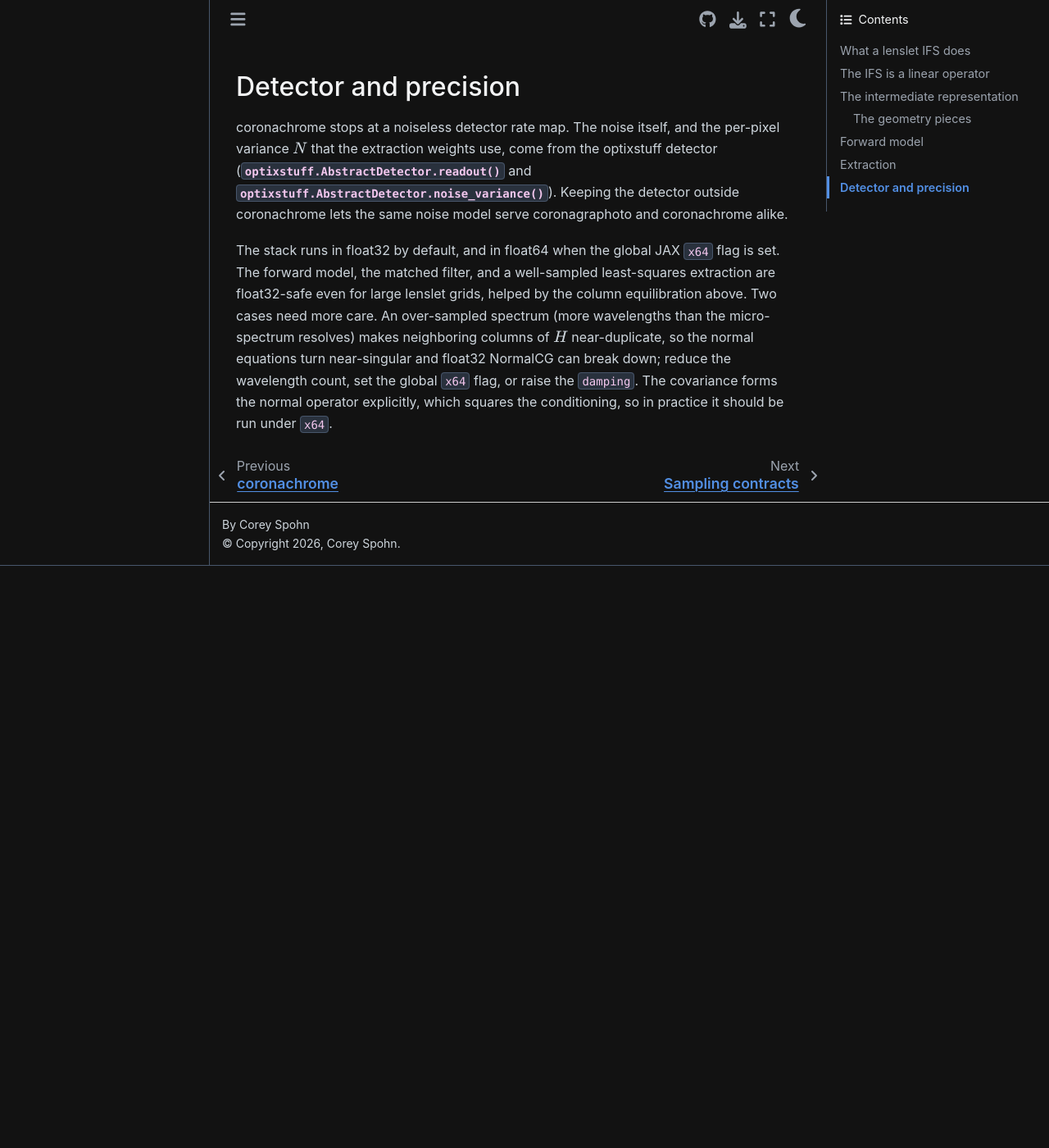
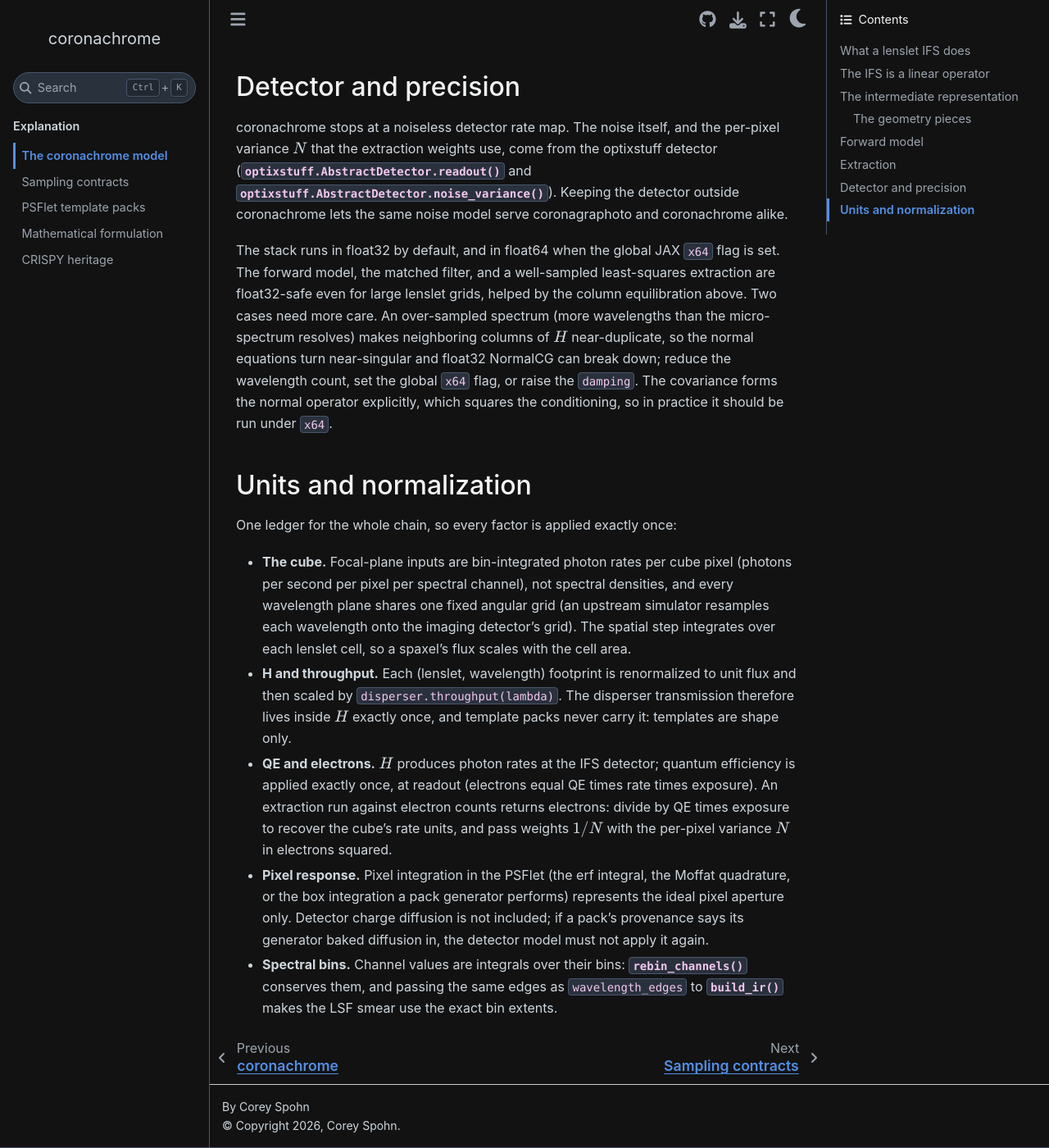
Before and after one commit to CoreySpohn/coronachrome, a Sphinx documentation site: the page built from docs/explanation/model.md, in a window 1280 px wide and 1400 px high, scrolled down 4291 px. Shown: the whole window at 82% size. Built offline with Sphinx 7.4.7 and the Sphinx Book theme 1.1.4, drawn with Linux system fonts in a browser that asks for light colours; pages that are not in the unit, such as notebooks, are missing from menus; before the commit the page ends 4981 px from its top, so only the background shows below that.

Commit message:
docs: units and normalization ledger

```diff
--- a/docs/explanation/model.md
+++ b/docs/explanation/model.md
@@ -168,3 +168,33 @@
 break down; reduce the wavelength count, set the global `x64` flag, or raise the
 `damping`. The covariance forms the normal operator explicitly, which squares the
 conditioning, so in practice it should be run under `x64`.
+
+## Units and normalization
+
+One ledger for the whole chain, so every factor is applied exactly once:
+
+- **The cube.** Focal-plane inputs are bin-integrated photon rates per cube
+  pixel (photons per second per pixel per spectral channel), not spectral
+  densities, and every wavelength plane shares one fixed angular grid (an
+  upstream simulator resamples each wavelength onto the imaging detector's
+  grid). The spatial step integrates over each lenslet cell, so a spaxel's
+  flux scales with the cell area.
+- **H and throughput.** Each (lenslet, wavelength) footprint is renormalized
+  to unit flux and then scaled by `disperser.throughput(lambda)`. The
+  disperser transmission therefore lives inside $H$ exactly once, and
+  template packs never carry it: templates are shape only.
+- **QE and electrons.** $H$ produces photon rates at the IFS detector;
+  quantum efficiency is applied exactly once, at readout (electrons equal
+  QE times rate times exposure). An extraction run against electron counts
+  returns electrons: divide by QE times exposure to recover the cube's rate
+  units, and pass weights $1/N$ with the per-pixel variance $N$ in electrons
+  squared.
+- **Pixel response.** Pixel integration in the PSFlet (the erf integral, the
+  Moffat quadrature, or the box integration a pack generator performs)
+  represents the ideal pixel aperture only. Detector charge diffusion is not
+  included; if a pack's provenance says its generator baked diffusion in, the
+  detector model must not apply it again.
+- **Spectral bins.** Channel values are integrals over their bins:
+  {func}`~coronachrome.rebin_channels` conserves them, and passing the same
+  edges as `wavelength_edges` to {func}`~coronachrome.build_ir` makes the LSF
+  smear use the exact bin extents.
```
